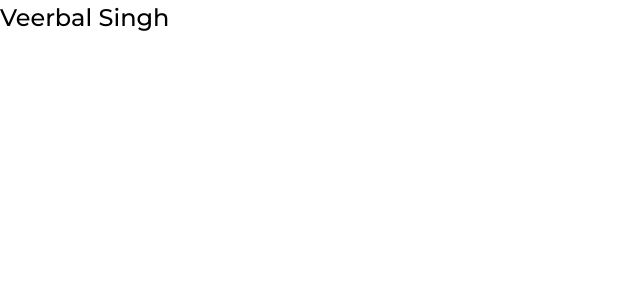
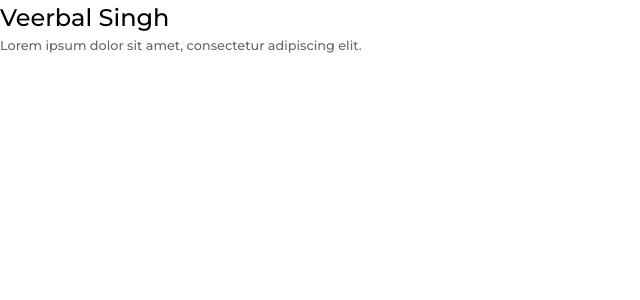
Before and after one commit to veerbal1/resume, a Next.js app: page / in a window 1280 px wide. Shown: the top 300 px of the page, without its empty margins (0-640 px from the left). Built offline with nearby package versions, Linux system fonts and the light colour scheme.

Commit message:
Created body2 component

```diff
--- /dev/null
+++ b/components/Typography/Body2/index.js
@@ -0,0 +1,8 @@
+import React from 'react';
+import styles from '../../../styles/typography/Body2.module.scss';
+
+const Body2 = ({ children }) => {
+  return <h6 className={styles.body2}>{children}</h6>;
+};
+
+export default Body2;
--- /dev/null
+++ b/components/Typography/Paragraph/index.js
@@ -0,0 +1,9 @@
+import React from 'react';
+import styles from '../../../styles/typography/Paragraph.module.scss';
+import Body2 from '../Body2';
+
+const Paragraph = ({ children }) => {
+  return <Body2>{children}</Body2>;
+};
+
+export default Paragraph;
--- a/pages/Entry.js
+++ b/pages/Entry.js
@@ -1,10 +1,14 @@
 import React from 'react';
 import Name from '../components/Typography/Name';
+import Paragraph from '../components/Typography/Paragraph';
 
 const Entry = () => {
   return (
     <div>
       <Name>Veerbal Singh</Name>
+      <Paragraph>
+        Lorem ipsum dolor sit amet, consectetur adipiscing elit.
+      </Paragraph>
     </div>
   );
 };
--- a/styles/globals.scss
+++ b/styles/globals.scss
@@ -44,6 +44,26 @@ body {
   font-family: 'Montserrat';
   font-weight: 400;
   user-select: none;
+  -webkit-tap-highlight-color: rgba(0, 0, 0, 0);
+  overflow-x: hidden;
+  overflow-y: scroll;
+  scroll-behavior: smooth;
+  -ms-overflow-style: -ms-autohiding-scrollbar;
+  -webkit-overflow-scrolling: touch;
+  -webkit-font-smoothing: antialiased;
+  -moz-osx-font-smoothing: grayscale;
+  -webkit-text-size-adjust: 100%;
+  -ms-text-size-adjust: 100%;
+  text-size-adjust: 100%;
+  font-size: 16px;
+  line-height: 1.5;
+  color: var(--black);
+  background-color: var(--white);
+  overflow-x: hidden;
+  overflow-y: scroll;
+  scroll-behavior: smooth;
+  -ms-overflow-style: -ms-autohiding-scrollbar;
+  -webkit-overflow-scrolling: touch;
 }
 
 img {
--- /dev/null
+++ b/styles/typography/Body2.module.scss
@@ -0,0 +1,5 @@
+.body2 {
+  font-size: 0.8rem;
+  font-weight: 500;
+  color: var(--gray);
+}
--- /dev/null
+++ b/styles/typography/Paragraph.module.scss
@@ -0,0 +1,5 @@
+.paragraph {
+  font-size: 1.2rem;
+  font-weight: 400;
+  color: var(--gray);
+}
```
